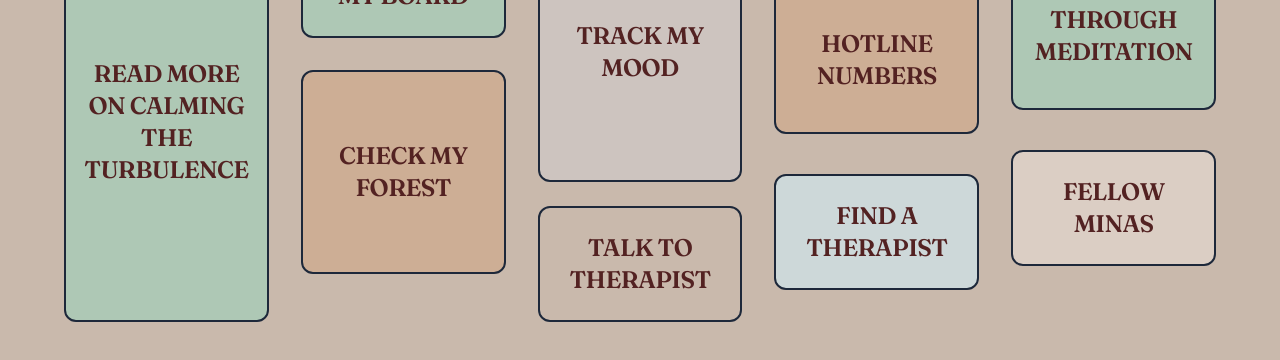
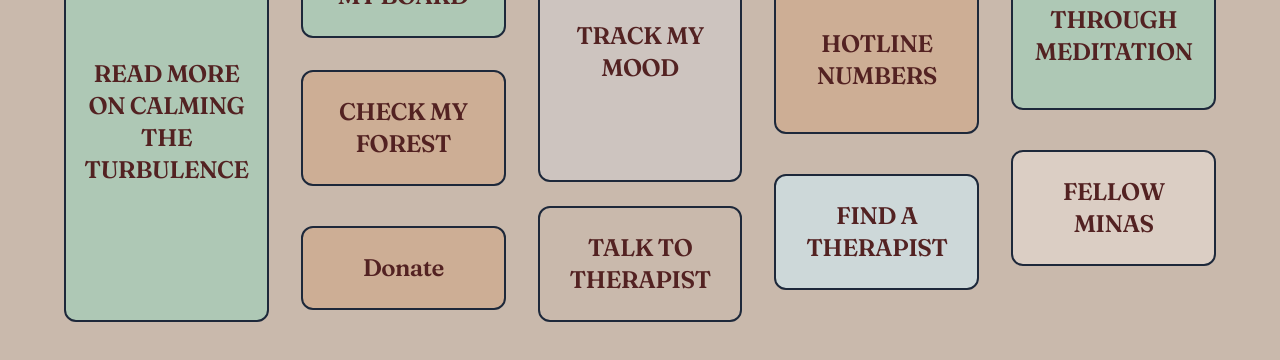
Before and after one commit to officialpiyush/minami, a Next.js app: page /dashboard in a window 1280 px wide. Shown: the part 352-712 px from the top of the page. Built offline with nearby package versions, Linux system fonts and the light colour scheme; no server answers; sample sign-in values are in the browser's storage; a web font is replaced by a local one.

Commit message:
feat: add donation page

```diff
--- a/app/dashboard/page.tsx
+++ b/app/dashboard/page.tsx
@@ -33,11 +33,21 @@ export default async function DashboardPage() {
           </div>
 
           <div className="h-full">
-            <div className="h-full pb-12">
+            <div className="h-full pb-6">
               <Tile
                 className="bg-[#CDAE95]"
                 title="CHECK MY FOREST"
                 href="/forest"
+              />
+            </div>
+          </div>
+
+          <div className="py-4">
+            <div className="">
+              <Tile
+                className="bg-[#CDAE95]"
+                title="Donate"
+                href="/donate"
               />
             </div>
           </div>
--- /dev/null
+++ b/app/donate/route.ts
@@ -0,0 +1,3 @@
+export function GET(request: Request) {
+  return Response.redirect("https://sangath.in/donate/", 301);
+}
```
